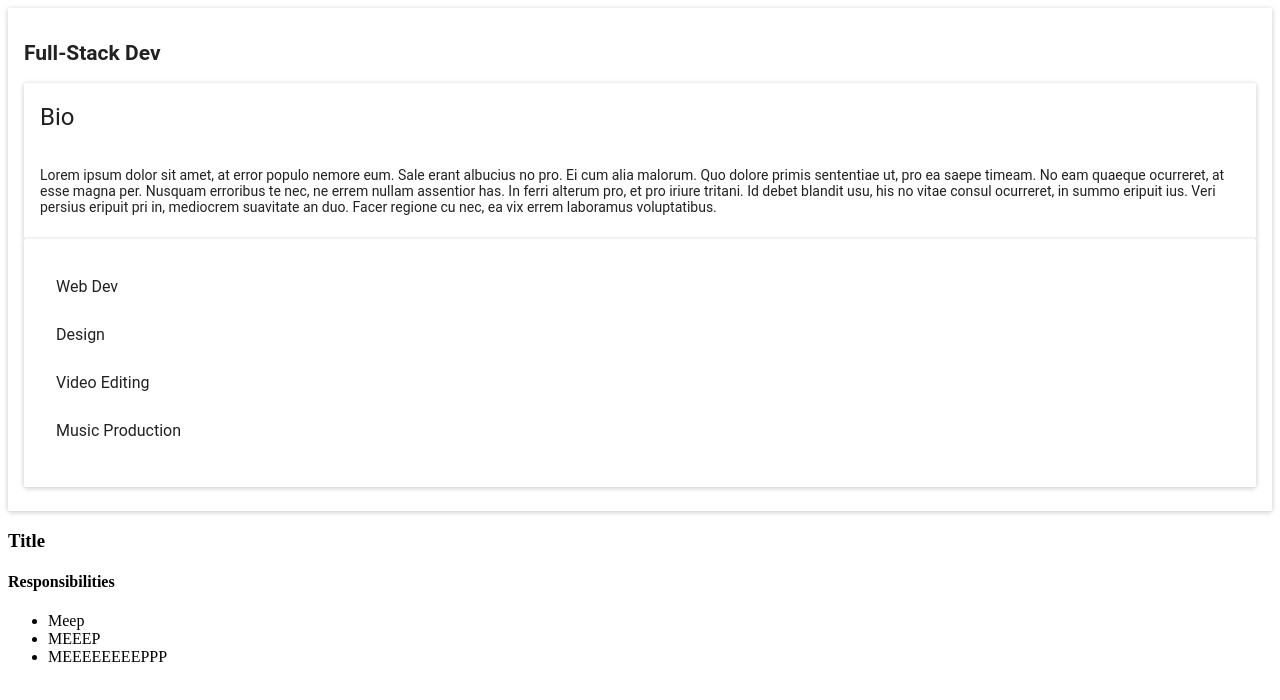
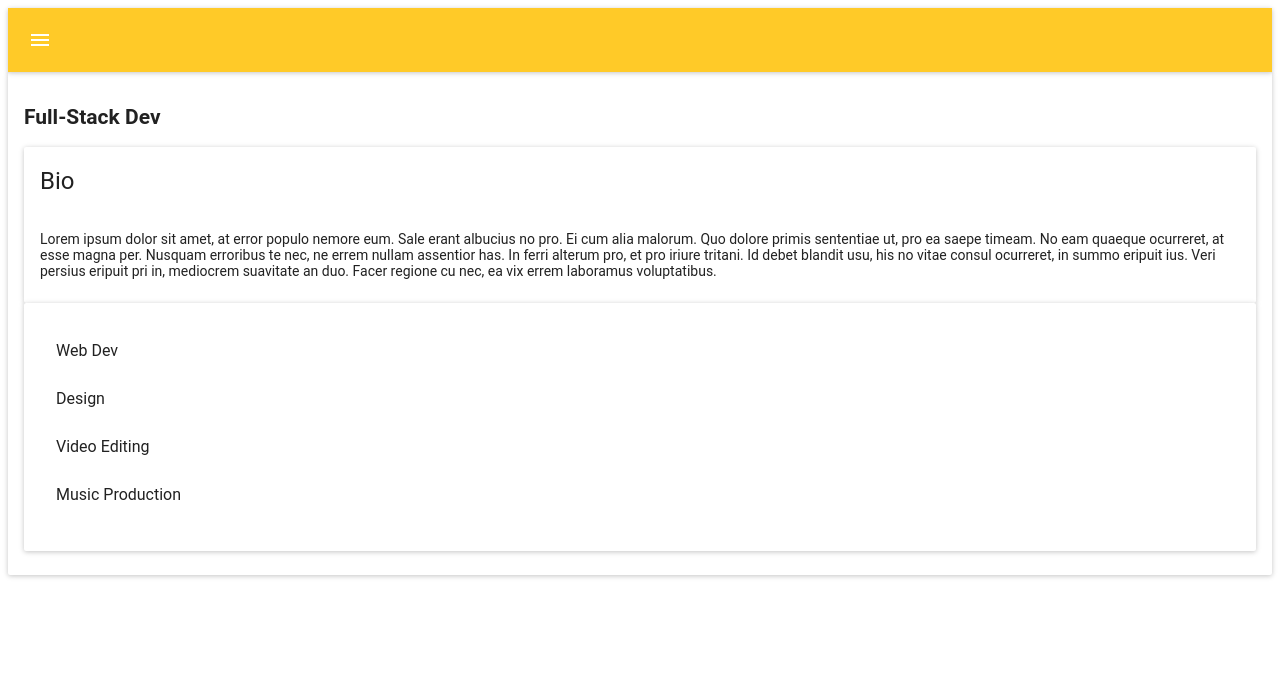
Before and after one commit to thatjp/redux-example, a React (Create React App) app: page / in a window 1280 px wide. Shown: the top 700 px of the page. Built offline with nearby package versions, Linux system fonts and the light colour scheme.

Commit message:
minor style changes

```diff
--- a/src/actions/index.js
+++ /dev/null
@@ -1,3 +0,0 @@
-export const switchProfile = () => ({
-    type: 'SWITCH_PROFILE',
-})
--- a/src/containers/App.js
+++ b/src/containers/App.js
@@ -1,14 +1,14 @@
 import React, { Component } from 'react';
 import Bio from './Bio';
-import Work from './Work';
+import TopNav from './TopNav';
 import MuiThemeProvider from 'material-ui/styles/MuiThemeProvider';
 
 class App extends Component {
   render() {
     return (
     <MuiThemeProvider>
+        <TopNav />
         <Bio />
-        <Work />
     </MuiThemeProvider>
     );
   }
--- /dev/null
+++ b/src/containers/TopNav.js
@@ -0,0 +1,20 @@
+import React, { Component } from 'react';
+import AppBar from 'material-ui/AppBar'
+
+const navStyles = {
+    backgroundColor: '#FFCA28'
+}
+
+class TopNav extends Component {
+
+
+  render() {
+    return (
+      <AppBar
+      style={{backgroundColor: '#FFCA28'}}
+      />
+    );
+  }
+}
+
+export default TopNav;
--- a/src/containers/Work.js
+++ /dev/null
@@ -1,14 +0,0 @@
-import React, { Component } from 'react';
-import WorkComp from '../components/work/WorkComp';
-
-class Work extends Component {
-    render() {
-        return (
-            <div>
-                <WorkComp />
-            </div>
-        );
-    }
-}
-
-export default Work;
--- a/src/reducers/Index.js
+++ b/src/reducers/reducerIndex.js
@@ -19,7 +19,7 @@ function BioReducer(state = [
 
         case 'SWITCH_PROFILE':
 
-            return
+            console.log('Switch Profiles')
 
         default:
             return state;
```
Also changed, not shown: src/actions/actionIndex.js (added, +10 -0 lines), src/index.js (+16 -0 lines).
